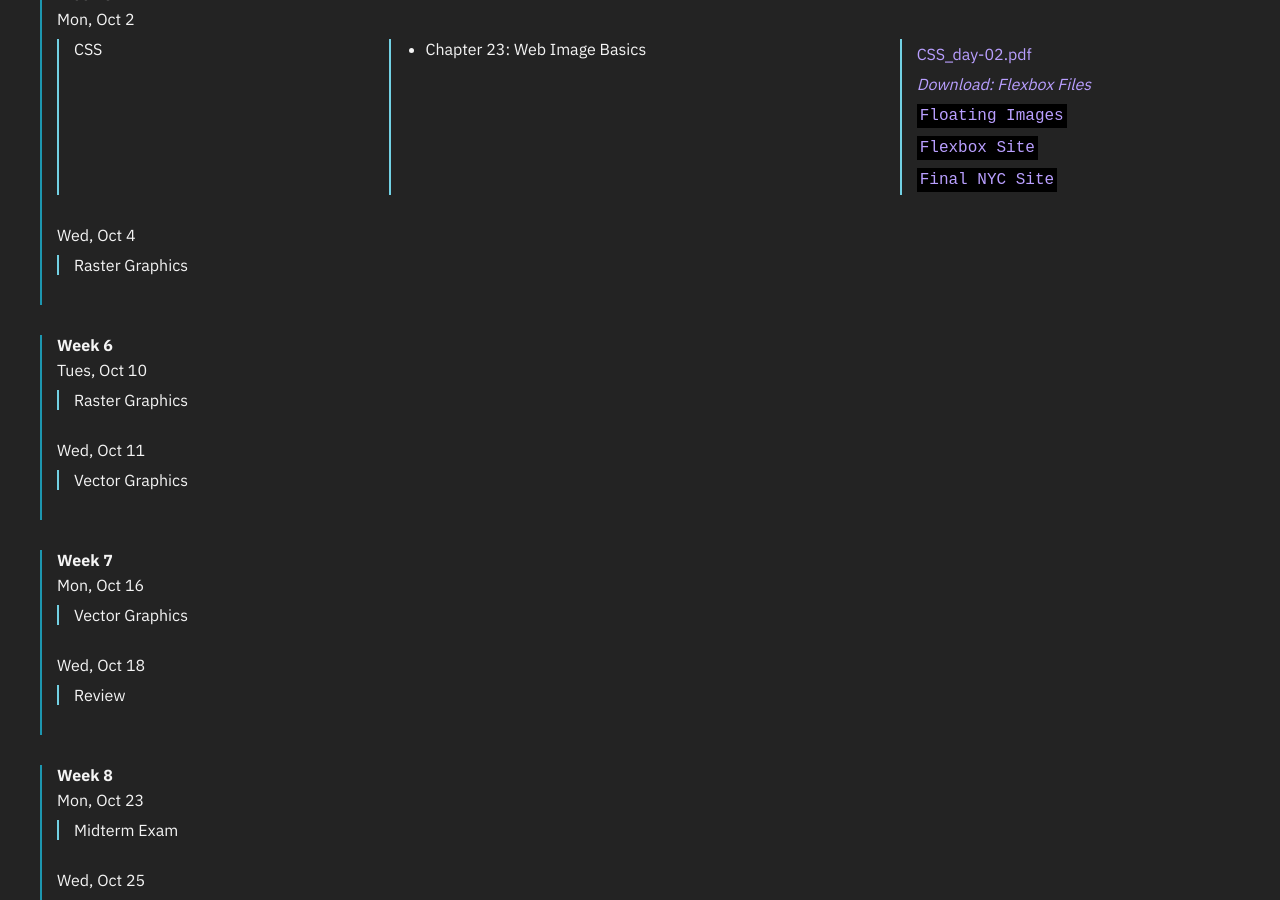
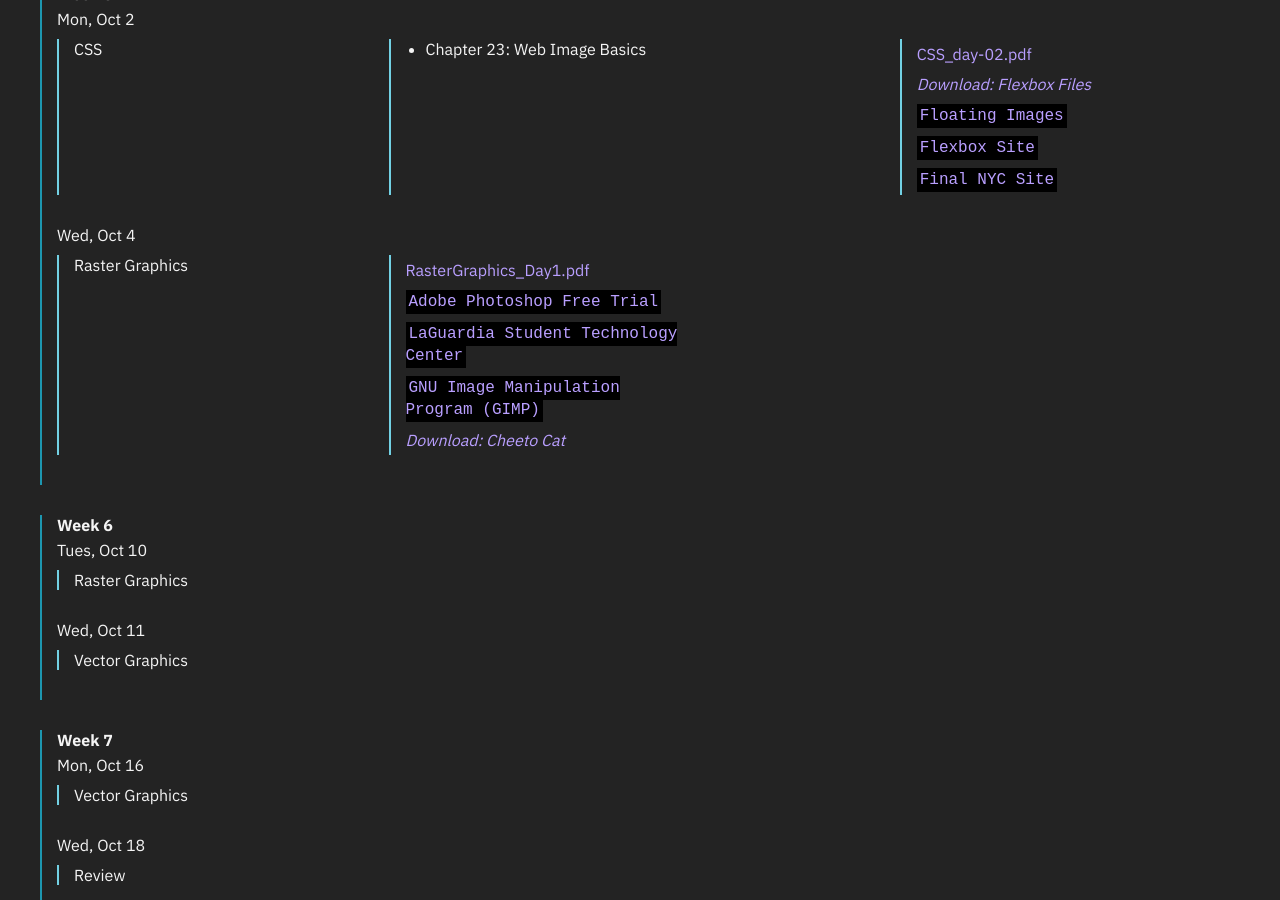
Before and after one commit to emilydidthis/CSCI-UA.004-Fall23, a Jekyll site: the page built from schedule.markdown, in a window 1280 px wide and 900 px high, scrolled down 1238 px. Built offline with Jekyll 4.4.1, drawn with Linux system fonts in a browser that asks for light colours.

```diff
--- a/_data/schedule.yaml
+++ b/_data/schedule.yaml
@@ -107,9 +107,21 @@
       - topics: Raster Graphics
         assigned:
         files:
-        - name:
-          path:
-          type:
+        - name: RasterGraphics_Day1.pdf
+          path: /assets/slides/05_RasterGraphics_Day1.pdf
+          type: slides
+        - name: Adobe Photoshop Free Trial
+          path: https://www.adobe.com/products/photoshop/free-trial-download.html
+          type: external code
+        - name: LaGuardia Student Technology Center
+          path: https://www.nyu.edu/life/information-technology/teaching-and-learning-services/studios-and-computing-labs/student-technology-centers-computer-labs/laguardia.html
+          type: external code
+        - name: GNU Image Manipulation Program (GIMP)
+          path: https://www.gimp.org/
+          type: external code
+        - name: "Download: Cheeto Cat"
+          path: /assets/files/cheeto-cat.zip
+          type: download
   - week_number: 6
     classes:
       - topics: Raster Graphics
```
Also changed, not shown: 4 other files.
